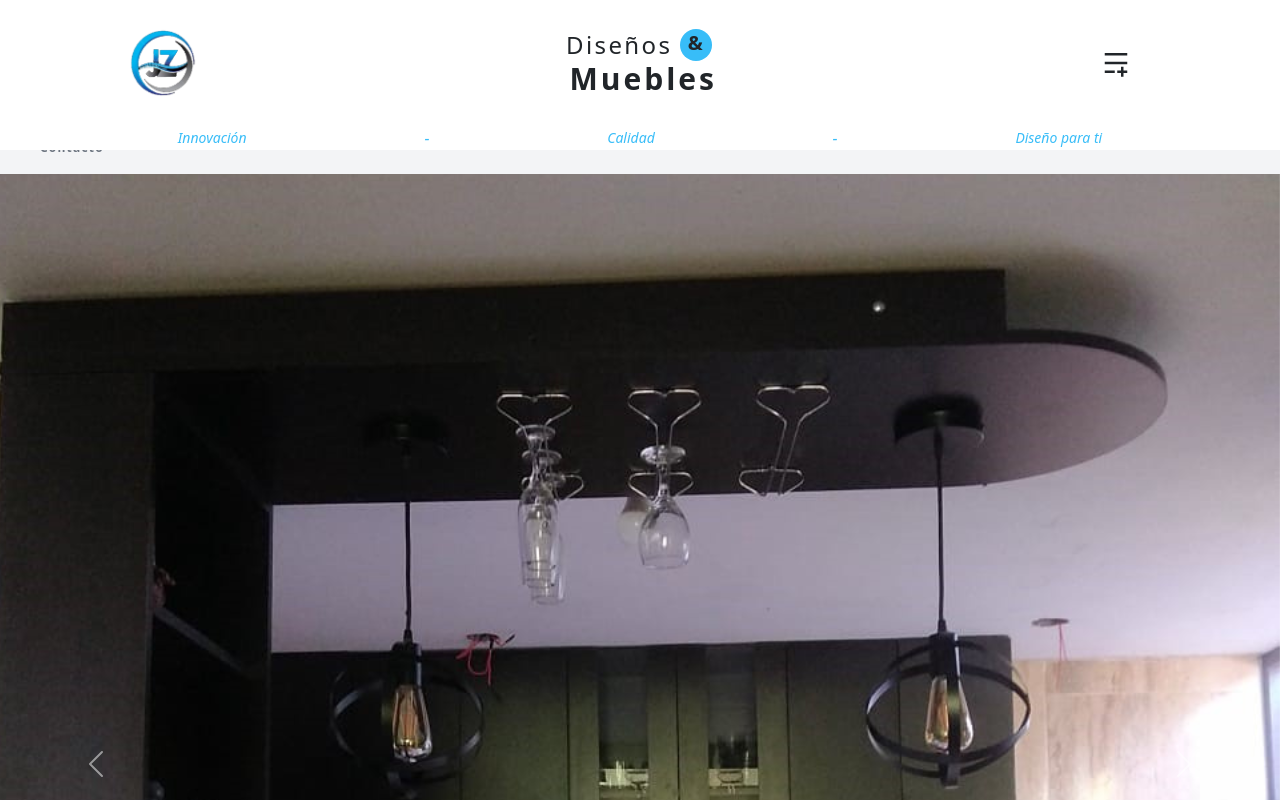
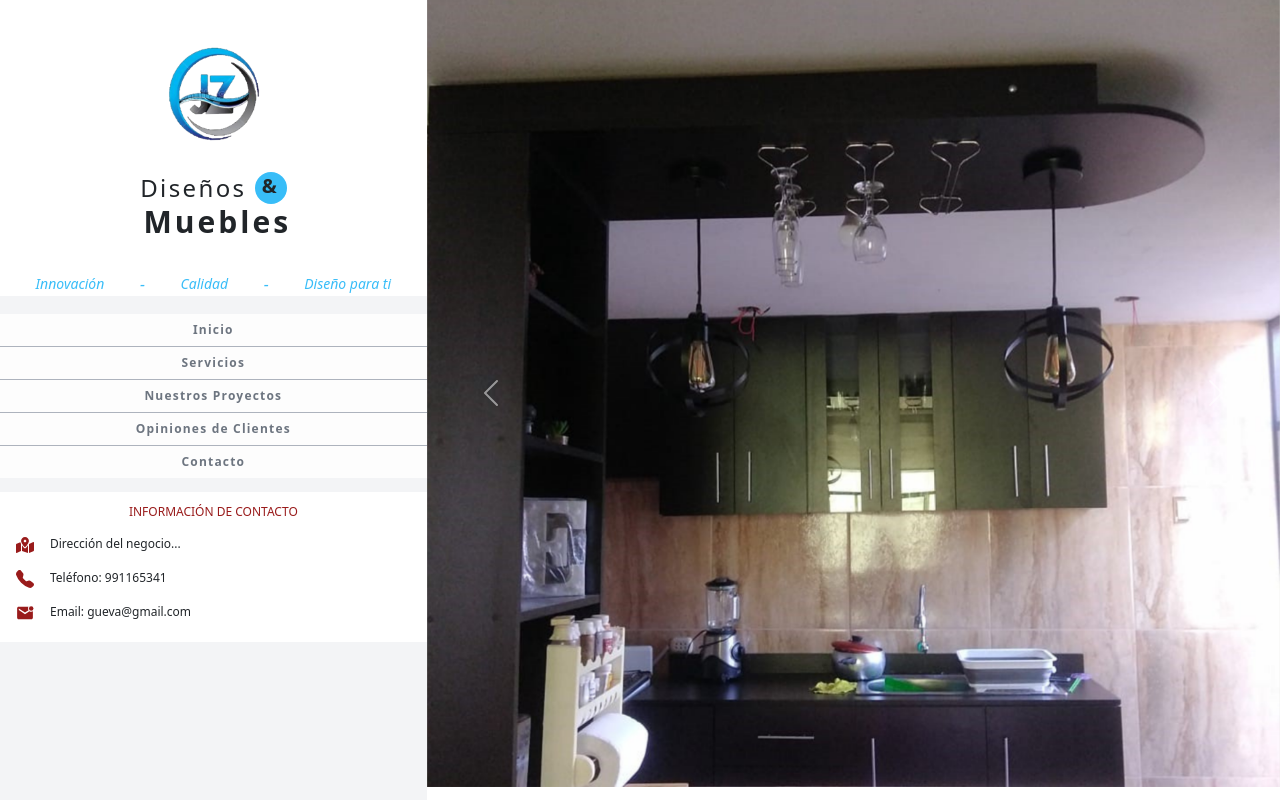
Before and after one commit to Luis1Gonzalez/jz-diseno, a React (Vite) app: page / in a window 1280 px wide. Shown: the top 800 px of the page. Built offline with nearby package versions, Linux system fonts and the light colour scheme.

Commit message:
mejorando el responsive

```diff
--- a/src/Core.jsx
+++ b/src/Core.jsx
@@ -5,8 +5,10 @@ import Footer from "./shared/Footer"
 export default function Core() {
   return (
     <div>
+      <div className="flex flex-col lg:flex-row">
       <Head />
       <Index />
+      </div>
       <Footer />
     </div>
   )
--- a/src/components/Carousel.jsx
+++ b/src/components/Carousel.jsx
@@ -7,9 +7,9 @@ import img6 from '../assets/c6.png'
 
 function Carousel() {
   return (
-    <div className=''>
-    <div id="carouselExampleFade" className="carousel slide carousel-fade" data-bs-ride="carousel">
-      <div className="carousel-inner">
+    <div className='flex justify-center bg-stone-300'>
+    <div id="carouselExampleFade" className="carousel slide carousel-fade flex justify-center" data-bs-ride="carousel">
+      <div className="carousel-inner w-[100%] sm:w-[75%] lg:w-[100%]">
         <div className="carousel-item active">
           <img src={img1} className="d-block w-100" alt="Imagen de muestra 1" />
         </div>
--- a/src/components/Presentation.jsx
+++ b/src/components/Presentation.jsx
@@ -17,9 +17,9 @@ export default function Presentation() {
             <div className='mb-20'>
                 <h2 className="text-center text-xl my-4">Nuestro Trabajo</h2>
 
-                <div className="my-7">
+                <div className="my-7 flex flex-wrap justify-evenly">
                     {offer.map(of => (
-                        <div key={of.id} className='h-[320px] pb-14 mb-3 rounded-lg border text-sm shadow-lg'>
+                        <div key={of.id} className='h-[320px] pb-14 mb-3 rounded-lg border text-sm shadow-lg sm:w-[45%]'>
                             <img className='h-[95%] w-[100%] rounded-t-lg' src={of.image} alt="imagen de reforma de cocina" />
                             <p className='px-3 py-3 text-center'>{of.description}</p>
                         </div>
--- a/src/shared/Footer.jsx
+++ b/src/shared/Footer.jsx
@@ -41,26 +41,11 @@ export default function Footer() {
                 <p>Copyright 2023 JZ Diseños&Muebles | Todos los derechos reservados | Desarrollado por Luis1Gonzalez</p>
             </div>
 
-<div className='text-xs text-center mt-14'>
-    <a href="#">Aviso Legal | </a>
-    <a href="#">Política de privacidad |</a>
-    <a href="#"> Política de Cookies</a>
-</div>
-
-
-            <div></div>
-
-
-
-
-
-
-
-
-
-
-
-
+            <div className='text-xs text-center mt-14'>
+                <a href="#">Aviso Legal | </a>
+                <a href="#">Política de privacidad |</a>
+                <a href="#"> Política de Cookies</a>
+            </div>
 
 
         </div>
--- a/src/shared/Header.jsx
+++ b/src/shared/Header.jsx
@@ -3,6 +3,9 @@ import { SlPhone } from 'react-icons/sl'
 import { MdOutlineMarkEmailRead } from 'react-icons/md'
 import { RiMenuAddFill } from 'react-icons/ri'
 import logo from '../assets/logoZacaro.png'
+import { FaMapMarkedAlt } from 'react-icons/fa'
+import { BsFillTelephoneFill } from 'react-icons/bs'
+import { IoMdMailUnread } from 'react-icons/io'
 
 export default function Head() {
     const [menu, setMenu] = useState('menu-closed')
@@ -16,9 +19,9 @@ export default function Head() {
     }
 
     return (
-        <div className=' '>
+        <div className='lg:w-[50%]'>
 
-            <div className='h-[40px] flex justify-evenly text-stone-200 md:hidden bg-zinc-900 relative z-20'>
+            <div className='h-[40px] flex justify-evenly text-stone-200 md:hidden bg-zinc-900 relative z-20 order-1'>
                 <div className='flex items-center justify-evenly'>
                     <p className='mx-1'><SlPhone /></p>
                     <p className='mx-1 text-xs'>991165341</p>
@@ -29,19 +32,19 @@ export default function Head() {
                 </div>
             </div>
 
-            <div className='relative z-30 bg-white'>
+            <div className='relative z-30 bg-white order-2'>
                 <div className=''>
-                    <div className='flex items-center justify-around pt-4 pb-4'>
-                        <div className='w-[25%] flex justify-center mx-2'>
-                            <img className='h-[70px]' src={logo} alt="logo" />
+                    <div className='flex items-center justify-around pt-4 pb-4 lg:flex-col'>
+                        <div className='w-[25%] lg:w-[100%] lg:my-5 flex justify-center mx-2'>
+                            <img className='h-[70px] lg:h-[100px]' src={logo} alt="logo" />
                         </div>
 
-                        <div className='ml-2 w-[50%] flex flex-col items-center'>
+                        <div className='ml-2 w-[50%] lg:w-[100%] lg:my-2 flex flex-col items-center'>
                             <h2 className='text-2xl flex tracking-widest'>Diseños <span className='flex justify-center rounded-full bg-sky-400 w-8 h-8 mx-2 text-xl text-right font-bold'>&</span></h2>
                             <h1 className='font-black text-3xl tracking-widest'> Muebles</h1>
                         </div>
 
-                        <div className='w-[25%] p-4 flex justify-center mx-2 text-3xl cursor' onClick={() => updateBurgerMenu()}>
+                        <div className='w-[25%] p-4 flex justify-center mx-2 text-3xl cursor lg:hidden' onClick={() => updateBurgerMenu()}>
                             <RiMenuAddFill />
                         </div>
 
@@ -59,7 +62,7 @@ export default function Head() {
                 </div>
             </div>
 
-            <div className={`w-[100%] text-xs text-gray-600 ${menu} z-10 menu-animation opacity-80`}>
+            <div className={`w-[100%] text-xs text-gray-600 ${menu} z-10 menu-animation opacity-80 order-3 lg:relative lg:text-center lg:bg-white`}>
                 <p className=' py-2 px-10 hover:text-gray-800 font-bold hover:text-lg tracking-widest'>Inicio</p>
                 <p className='border-t border-gray-400 py-2 px-10 hover:text-gray-800 font-bold hover:text-lg tracking-widest'>Servicios</p>
                 <p className='border-t border-gray-400 py-2 px-10 hover:text-gray-800 font-bold hover:text-lg tracking-widest'>Nuestros Proyectos</p>
@@ -67,6 +70,15 @@ export default function Head() {
                 <p className='border-t border-gray-400 py-2 px-10 hover:text-gray-800 font-bold hover:text-lg tracking-widest'>Contacto</p>
             </div>
 
+            <div className='mt-2 mb-8 lg:bg-white lg:py-3 hidden lg:flex flex-col'>
+                <h2 className='mb-2 text-center text-red-800 uppercase text-xs'>Información de Contacto</h2>
+
+                <p className='flex text-xs my-2'><span className='mx-3 text-lg text-red-800'><FaMapMarkedAlt /></span>Dirección del negocio...</p>
+                <p className='flex text-xs my-2'><span className='mx-3 text-lg text-red-800'><BsFillTelephoneFill /></span>Teléfono: 991165341</p>
+                <p className='flex text-xs my-2'><span className='mx-3 text-lg text-red-800'><IoMdMailUnread /></span>Email: gueva@gmail.com</p>
+            </div>
+
+
         </div>
     )
 }
--- a/src/styles/core.css
+++ b/src/styles/core.css
@@ -15,13 +15,18 @@
 .menu-closed {
     position:absolute;
     left:0;
-    top:0;
+    top:-0.5em;
 }
 
 .menu-show {
     position:absolute;
     left:0;
-    top:198px;
+    top:190px;
     background-color: rgb(235, 232, 232);
+}
 
+@media (min-width: 768px){
+    .menu-show {
+        top:150px;
+    }
 }
```
